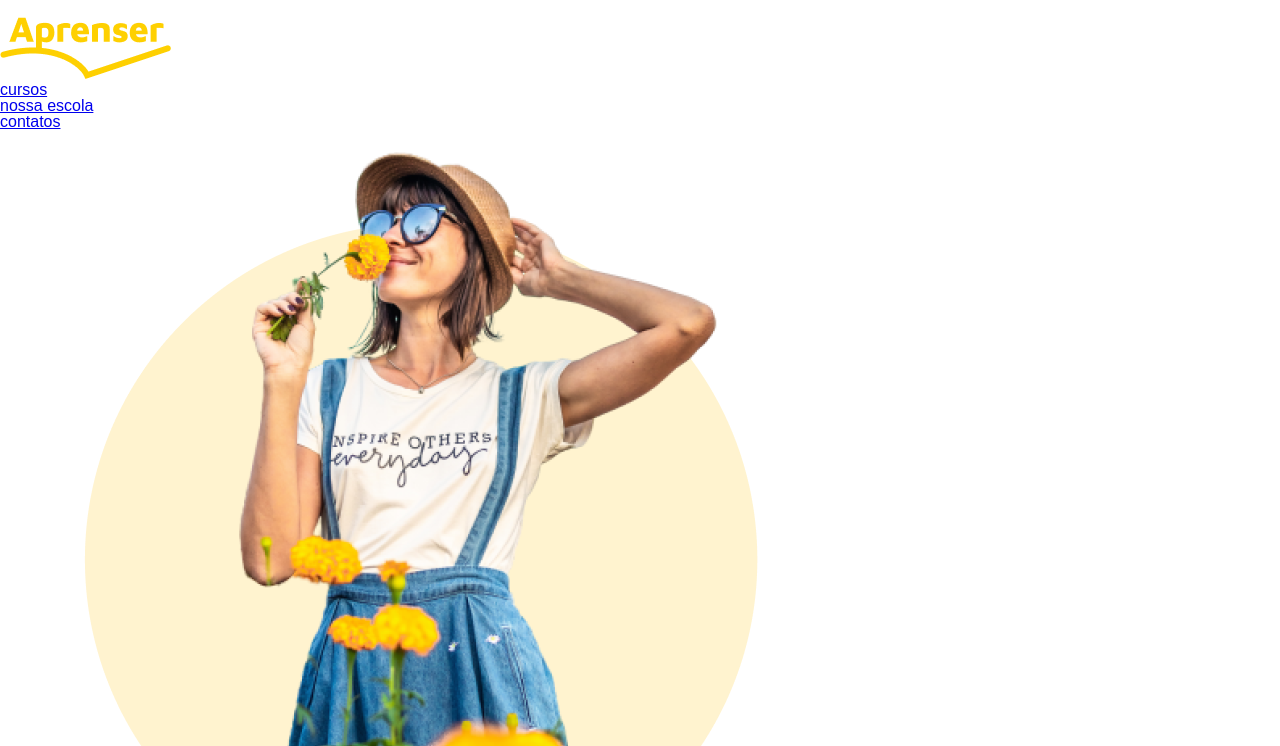
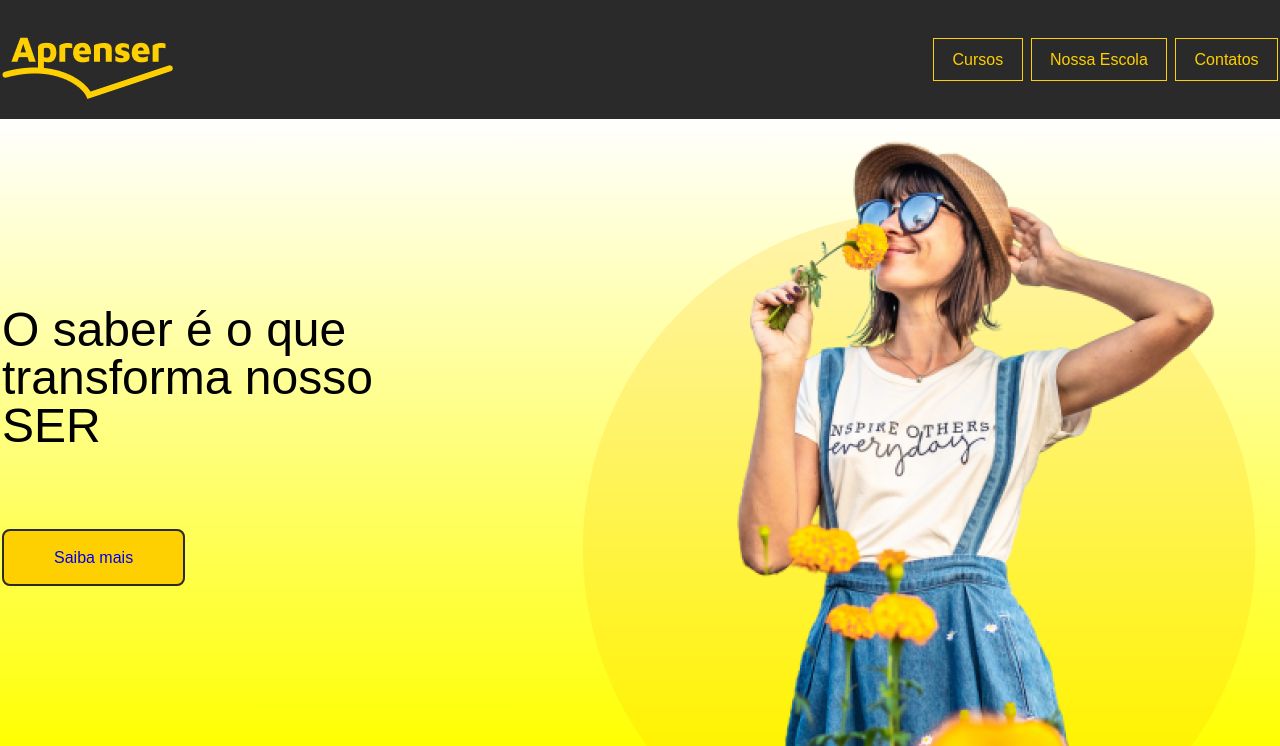
Before and after one commit to caiomps/Projeto-aprenser, a plain HTML site: page index.html in a window 1280 px wide. Shown: the top 746 px of the page. Drawn offline with Linux system fonts and the light colour scheme.

Commit message:
segundo commit, foi estilizado o HEADER e o hero-banner

```diff
--- a/estilizacao/estilo.css
+++ b/estilizacao/estilo.css
@@ -1,5 +1,52 @@
 @import url(reset.css);
+@import url(header.css);
+@import url(heroBanner.css);
 
-body{
+:root{
+    --primary-color: #FED001;
+    --color-dark: #2a2a2a;
+
+}
+
+html{
+    font-size: 62.5%;
     font-family: Arial, Helvetica, sans-serif;
+    font-weight: 400;
 }
+
+p, a{
+    font-size: 1.6rem;
+}
+
+h1{
+    font-size: 4.8rem;
+}
+
+.upper{
+    text-transform: uppercase;
+}
+
+.btn{
+    background-color: var(--primary-color);
+    text-decoration: none;
+    padding: 1.8rem 5rem;
+    border-radius: .8rem;
+    border: .2rem solid var(--color-dark);
+}
+
+.wrapper_container-dark{
+    background-color: #2a2a2a;
+}
+
+.wrapper_container-hero{
+    background-image: linear-gradient(white, yellow);
+}
+
+.wrapper_container-dark2{
+    background-color: #003464;
+}
+
+.container{
+    max-width: 127.6rem;
+    margin: auto;
+}
--- /dev/null
+++ b/estilizacao/header.css
@@ -0,0 +1,26 @@
+.header{
+    display: flex;
+    justify-content: space-between;
+    align-items: center;
+    color: var(--primary-color);
+    padding: 2rem 0rem;
+}
+
+.header_nav{
+    display: flex;
+    gap: 0.8rem;
+    list-style-type: none;
+}
+
+.header_nav__item a{
+    text-decoration: none;
+    color: var(--primary-color);
+    padding: 0.75em 1.15em;
+    border: .1rem solid;
+}
+
+.header_nav__item a:hover{
+    background-color: black;
+    text-shadow: 0 0 1rem var(--primary-color);
+    box-shadow: 0 0 .7rem var(--primary-color);
+}
--- /dev/null
+++ b/estilizacao/heroBanner.css
@@ -0,0 +1,10 @@
+.heroBanner{
+    display: flex;
+    justify-content: space-between;
+    align-items: center;
+    gap: 20rem;
+}
+
+.text_main{
+    margin-bottom: 10rem;
+}
--- a/index.html
+++ b/index.html
@@ -6,24 +6,27 @@
     <link rel="stylesheet" href="estilizacao/estilo.css">
 </head>
 <body>
+
     <div class="wrapper_container-dark">
-
-        <header class="header">
+        <header class="header container">
             <img src="imagens/logoAprenser.png" alt="logoAprenser">
-
             <ul class="header_nav">
-                <li><a href="#cursos">cursos</a></li>
-                <li><a href="#escola">nossa escola</a></li>
-                <li><a href="#contatos">contatos</a></li>
+                <li class="header_nav__item"><a href="#cursos">Cursos</a></li>
+                <li class="header_nav__item"><a href="#escola">Nossa Escola</a></li>
+                <li class="header_nav__item"><a href="#contatos">Contatos</a></li>
             </ul>
         </header>
     </div>
 
     <div class="wrapper_container-hero">
-        <section class="container-heroBanner">
-            <h1 class="text_main"></h1>
+        <section class="container heroBanner">
+
+            <div class="heroBanner_content">
+                <h1 class="text_main">O saber é o que transforma nosso <span class="upper">ser</span></h1>
                 <a href="#" class="btn" >Saiba mais</a>
+            </div>
             <img src="imagens/HeroImage.png" alt="imagem da mulher no banner">
+
         </section>
     </div>
 
@@ -69,6 +72,7 @@
     </div>
 
     <div class="wrapper_container-light">
+        <div class="container">
             <h2>Contatos</h2>
             <img src="imagens/map.png" alt="mapa">
             <address>
@@ -77,6 +81,7 @@
                 E-mail: contato@aprenser.com
             </address>
         </div>
+    </div>
 
     <div class="wrapper_container-dark">
         <p>Desenvolvido por caiomps</p>
```
Lines whose indentation alone changed are shown as unchanged.
